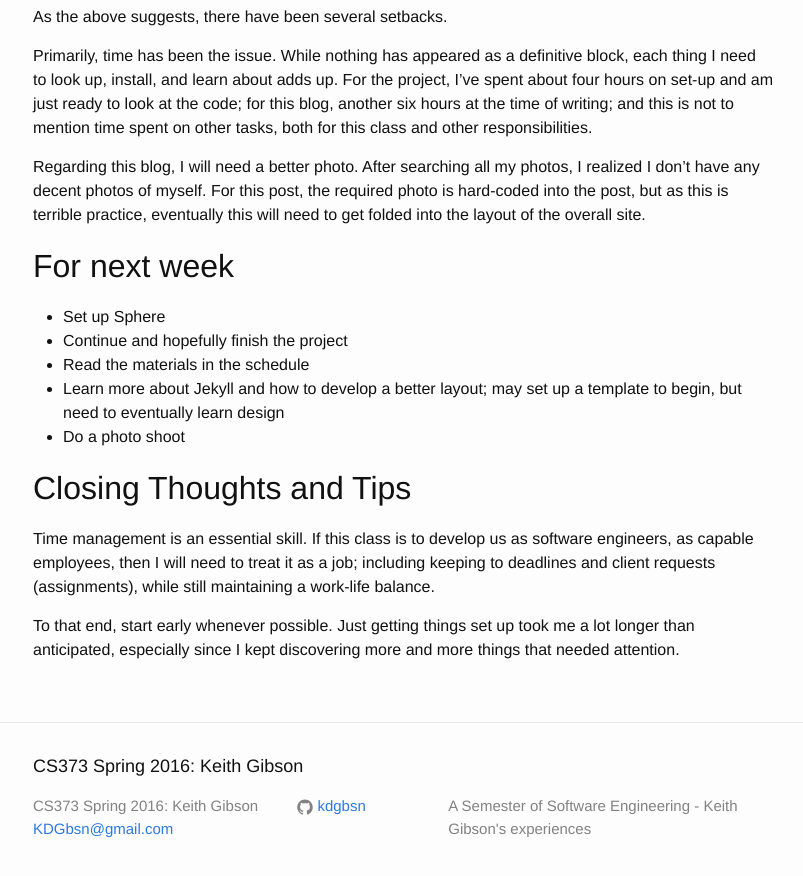
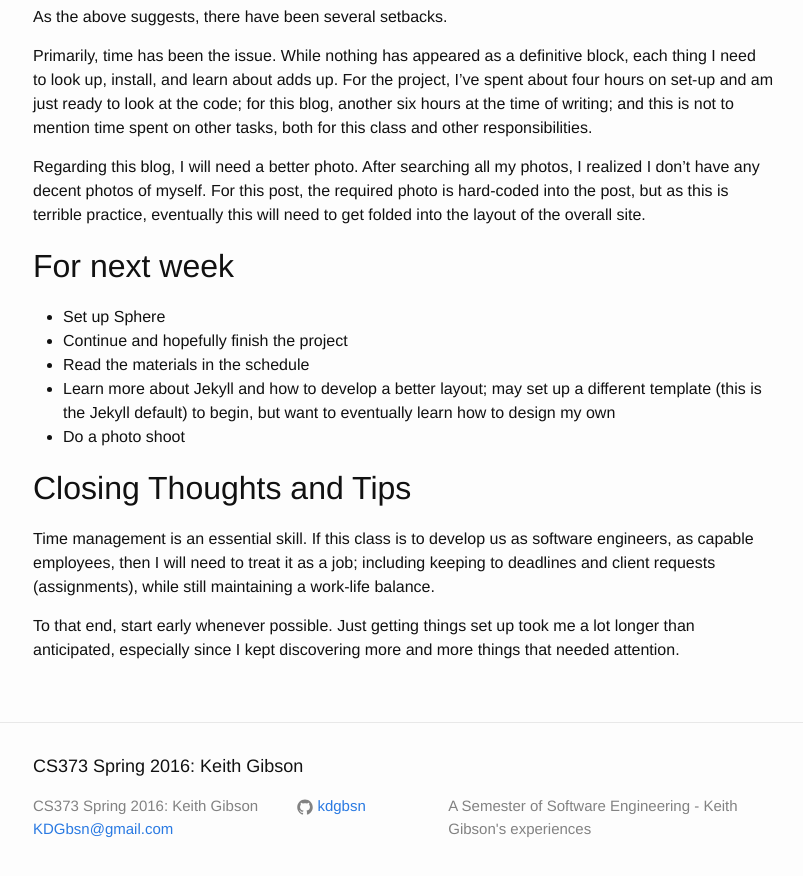
Before and after one commit to kdgbsn/kdgbsn.github.io, a Jekyll site: the page built from _posts/2016-01-24-the-first-few-days.markdown, in a window 1280 px wide and 900 px high, scrolled down 2100 px. Shown: the top 876 px of the window, without its empty margins (237-1040 px from the left). Built offline with Jekyll 4.4.1, drawn with Linux system fonts in a browser that asks for light colours.

Commit message:
minor corrections to first post

```diff
--- a/_posts/2016-01-24-the-first-few-days.markdown
+++ b/_posts/2016-01-24-the-first-few-days.markdown
@@ -49,7 +49,7 @@ Regarding this blog, I will need a better photo. After searching all my photos,
 - Set up Sphere
 - Continue and hopefully finish the project
 - Read the materials in the schedule
-- Learn more about Jekyll and how to develop a better layout; may set up a template to begin, but need to eventually learn design
+- Learn more about Jekyll and how to develop a better layout; may set up a different template (this is the Jekyll default) to begin, but want to eventually learn how to design my own
 - Do a photo shoot
 
 Closing Thoughts and Tips
```
